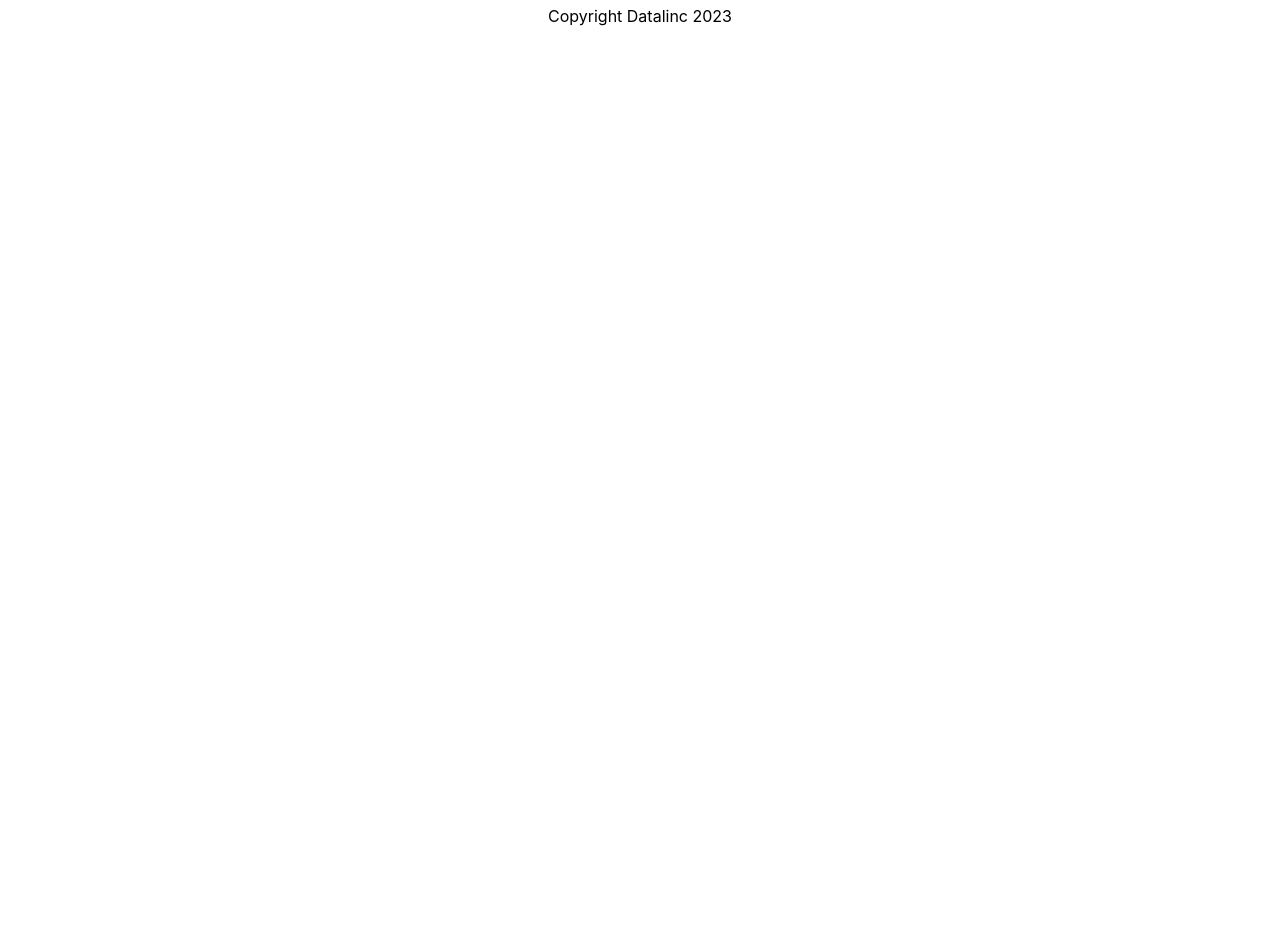
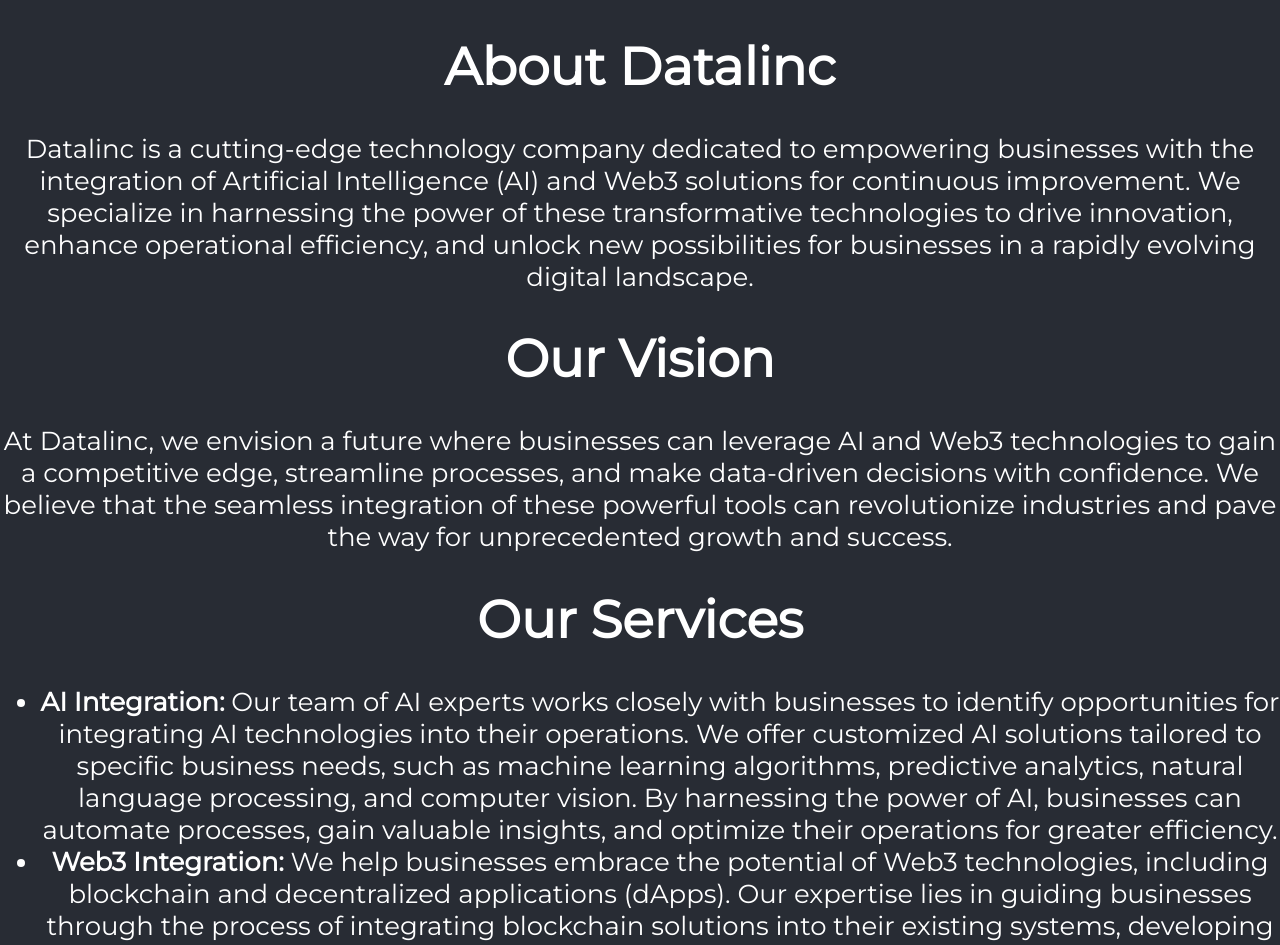
Before and after one commit to LincChad/datalinc2, a React (Create React App) app: page / in a window 1280 px wide. Shown: the part 820-1765 px from the top of the page. Before the commit the page ends 862 px from the top, so only its background shows below. Built offline with nearby package versions, Linux system fonts and the light colour scheme.

Commit message:
Added a body, with about/vision/services

```diff
--- a/public/index.html
+++ b/public/index.html
@@ -3,6 +3,9 @@
   <head>
     <meta charset="utf-8" />
     <link rel="icon" href="%PUBLIC_URL%/favicon.ico" />
+    <link rel="preconnect" href="https://fonts.googleapis.com">
+    <link rel="preconnect" href="https://fonts.gstatic.com" crossorigin>
+    <link href="https://fonts.googleapis.com/css2?family=Montserrat:wght@100;400&display=swap" rel="stylesheet">
     <meta name="viewport" content="width=device-width, initial-scale=1" />
     <meta name="theme-color" content="#282c34" />
     <meta
--- a/src/App.css
+++ b/src/App.css
@@ -14,6 +14,9 @@
   to {
     transform: rotate(360deg);
   }
+}
+h1,h2,h3,h4,h5,h6,p,li {
+  font-family: 'Montserrat', sans-serif;
 }
 
 @media (prefers-reduced-motion: no-preference) {
@@ -43,6 +46,17 @@
     color: white;
     padding-top: 10px;
 }
+.App-body {
+    background-color: #282c34;
+    min-height: 100vh;
+    display: list-item;
+    flex-direction: column;
+    align-items: center;
+    justify-content: center;
+    font-size: calc(10px + 2vmin);
+    color: white;
+    padding-top: 10px;
+}
 .App-footer {
   background-color: #ffff;
     min-height: 100vh;
--- a/src/App.js
+++ b/src/App.js
@@ -2,12 +2,14 @@
 import Header from './components/Header'
 import Hero from './components/Hero'
 import Footer from './components/Footer';
+import Body from './components/Body';
 
 function App() {
   return (
     <div className="App">
       <Header />
       <Hero />
+      <Body />
       <Footer />
     </div>
   );
--- /dev/null
+++ b/src/components/Body.jsx
@@ -0,0 +1,22 @@
+import React from "react";
+
+function Body() {
+    return ( <div className="App-body">
+            <h1>About Datalinc</h1>
+                <p> Datalinc is a cutting-edge technology company dedicated to empowering businesses with the integration of Artificial Intelligence (AI) and Web3 solutions for continuous improvement. We specialize in harnessing the power of these transformative technologies to drive innovation, enhance operational efficiency, and unlock new possibilities for businesses in a rapidly evolving digital landscape.</p>
+            <h1>Our Vision</h1>
+                <p>At Datalinc, we envision a future where businesses can leverage AI and Web3 technologies to gain a competitive edge, streamline processes, and make data-driven decisions with confidence. We believe that the seamless integration of these powerful tools can revolutionize industries and pave the way for unprecedented growth and success.</p>
+            <h1>Our Services</h1>
+                <ul>
+                    <li><strong>AI Integration:</strong> Our team of AI experts works closely with businesses to identify opportunities for integrating AI technologies into their operations. We offer customized AI solutions tailored to specific business needs, such as machine learning algorithms, predictive analytics, natural language processing, and computer vision. By harnessing the power of AI, businesses can automate processes, gain valuable insights, and optimize their operations for greater efficiency.</li>
+                    <li><strong>Web3 Integration:</strong> We help businesses embrace the potential of Web3 technologies, including blockchain and decentralized applications (dApps). Our expertise lies in guiding businesses through the process of integrating blockchain solutions into their existing systems, developing smart contracts, and leveraging the benefits of decentralized platforms. By incorporating Web3 technologies, businesses can enhance transparency, security, and efficiency in their processes while exploring new business models and revenue streams.</li>
+                    <li><strong>Consultancy and Strategy:</strong> Our team of experienced consultants works closely with businesses to understand their unique challenges and objectives. We provide strategic guidance, helping businesses identify the most suitable AI and Web3 solutions for their specific needs. We collaborate with our clients to develop comprehensive roadmaps, ensuring a smooth integration process and maximizing the potential of these technologies.</li>
+                    <li><strong>Training and Education:</strong> We are committed to fostering knowledge and empowering businesses to embrace AI and Web3 technologies. Through workshops, training programs, and educational resources, we equip businesses with the skills and knowledge necessary to leverage these technologies effectively. We aim to bridge the gap between technology and businesses, enabling our clients to stay ahead in the rapidly evolving digital landscape.</li>
+                </ul>
+                <p>At Datalinc, we are driven by a passion for innovation, a commitment to excellence, and a belief in the transformative power of AI and Web3 technologies. Partner with us to unlock new opportunities, drive growth, and achieve unparalleled success in the digital age. Together, let's embrace the future of business transformation.</p>
+        </div>
+    );
+
+};
+
+export default Body;
```
